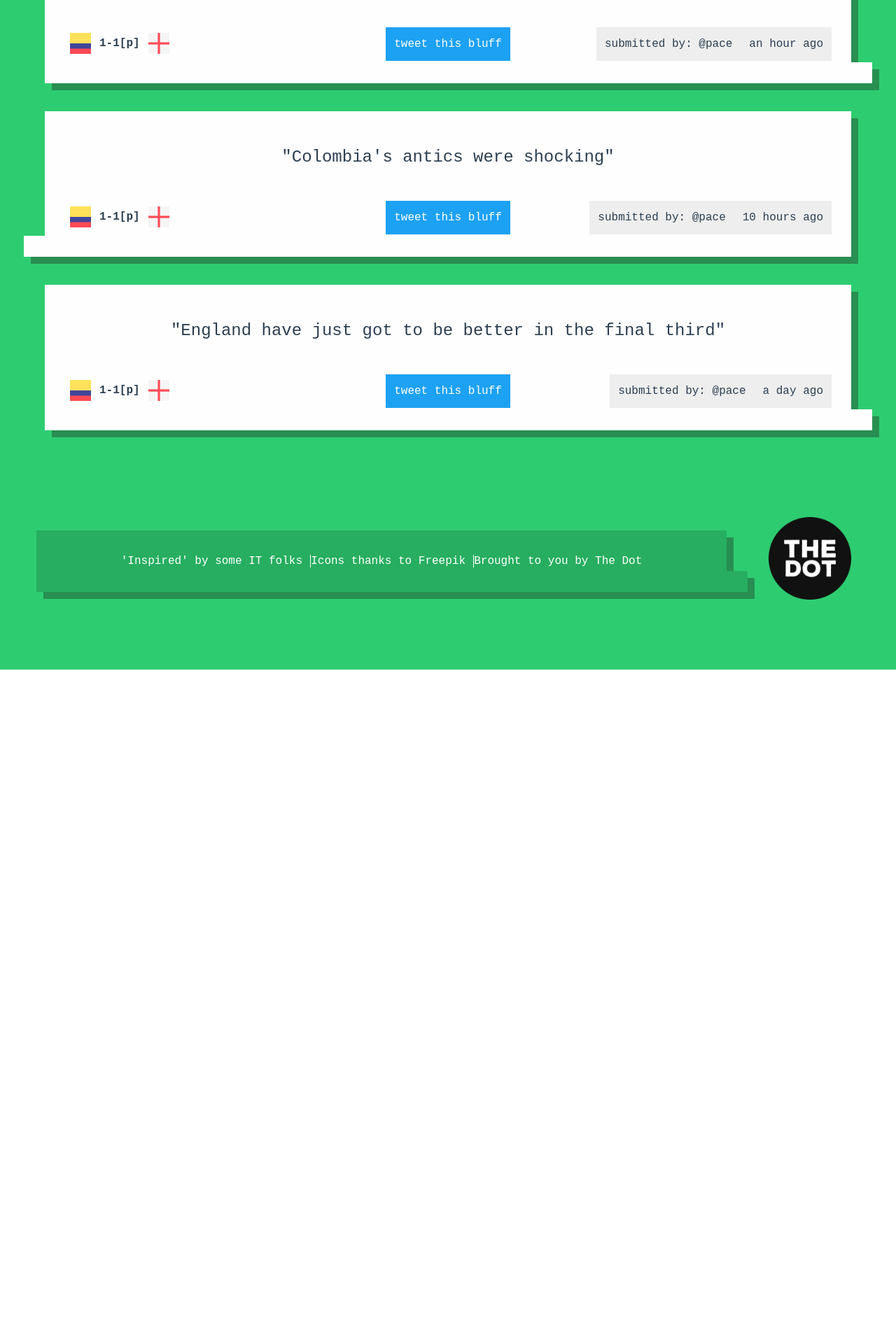
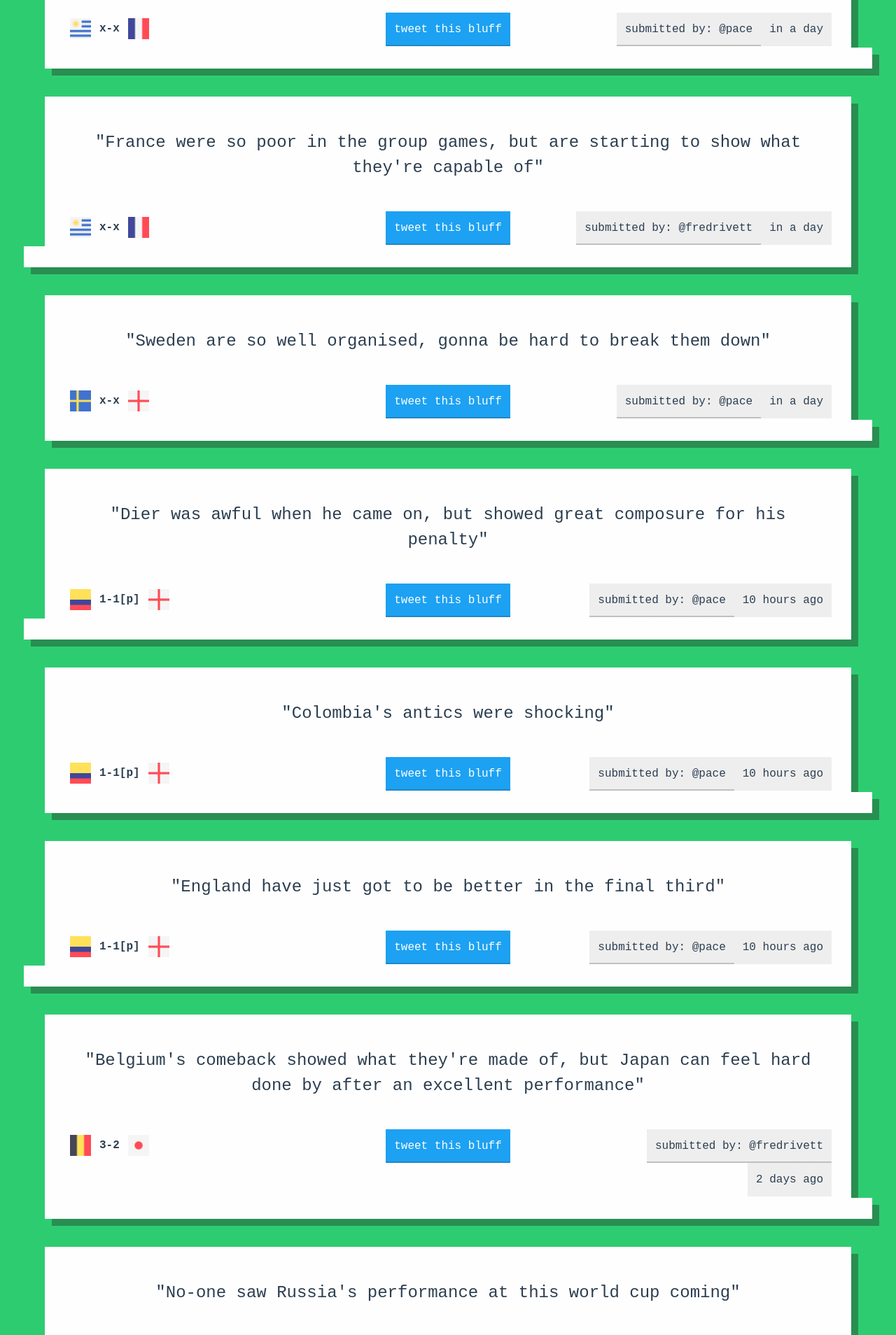
Before and after one commit to fredrivett/bluffball, a Vue app: page / in a window 1280 px wide. Shown: the part 600-2508 px from the top of the page at 70% size. Before the commit the page ends 1557 px from the top, so only its background shows below. Built offline with nearby package versions, Linux system fonts and the light colour scheme; a web font is replaced by a local one.

Commit message:
Add whats bluffball link to header, add more bluffs

```diff
--- a/index.html
+++ b/index.html
@@ -4,6 +4,17 @@
     <meta charset="utf-8">
     <meta name="viewport" content="width=device-width,initial-scale=1.0">
     <link href="https://fonts.googleapis.com/css?family=Nanum+Gothic+Coding" rel="stylesheet">
+
+    <!-- Global site tag (gtag.js) - Google Analytics -->
+    <script async src="https://www.googletagmanager.com/gtag/js?id=UA-121860378-1"></script>
+    <script>
+      window.dataLayer = window.dataLayer || [];
+      function gtag(){dataLayer.push(arguments);}
+      gtag('js', new Date());
+
+      gtag('set', 'anonymizeIp', true);
+      gtag('config', 'UA-121860378-1');
+    </script>
 
     <link rel="apple-touch-icon" sizes="180x180" href="/static/apple-touch-icon.png">
     <link rel="icon" type="image/png" sizes="32x32" href="/static/favicon-32x32.png">
--- a/src/App.vue
+++ b/src/App.vue
@@ -10,7 +10,10 @@
             <div class="o_block o_block--small o_block--bottom">
               <h1 class="is-size-1 is-uppercase">Bluffball<span class="is-size-3">.io</span></h1>
             </div>
-            <p class="is-size-5">Transform yourself into the armchair football<br class="is-hidden-mobile is-hidden-tablet-only"> pundit your friends seem to think they are</p>
+            <div class="o_block o_block--small o_block--bottom">
+              <p class="is-size-5">Transform yourself into the armchair football<br class="is-hidden-mobile is-hidden-tablet-only"> pundit your friends seem to think they are</p>
+            </div>
+            <a href="https://www.youtube.com/watch?v=msN7HNncHik&feature=youtu.be&t=2m13s" target="_blank" class="is-size-5"><strong>What's Bluffball?</strong></a>
           </div>
           <div class="column is-hidden-mobile is-one-third-tablet is-one-quarter-desktop" style="padding-left: 60px;">
             <img src="./assets/bluffball.png" class="c_bluffball">
@@ -24,11 +27,11 @@
     <footer class="section">
       <div class="o_block o_block--large container c_footer">
         <div class="columns is-centered is-vcentered">
-          <div class="section column o_block c_header__main o_border-list">
-            <a href="https://www.youtube.com/watch?v=msN7HNncHik&feature=youtu.be&t=2m13s" target="_blank">'Inspired' by some IT folks</a>
-            <a href="https://www.flaticon.com/authors/freepik" target="_blank" rel="nofollow">Icons thanks to Freepik</a>
-            <a href="https://www.producthunt.com/upcoming/the-dot" target="_blank" rel="nofollow">Brought to you by The Dot</a>
-          </div>
+          <ul class="section column o_block c_header__main o_border-list">
+            <li><a href="https://www.youtube.com/watch?v=msN7HNncHik&feature=youtu.be&t=2m13s" target="_blank">'Inspired' by some IT folks</a></li>
+            <li><a href="https://www.flaticon.com/authors/freepik" target="_blank" rel="nofollow">Icons thanks to Freepik</a></li>
+            <li><a href="https://www.producthunt.com/upcoming/the-dot" target="_blank" rel="nofollow">Brought to you by The Dot</a></li>
+          </ul>
           <div class="column is-one-fifth-tablet is-one-sixth-desktop is-hidden-mobile" style="padding-left: 60px; max-width: 190px;">
             <a href="https://www.producthunt.com/upcoming/the-dot" class="c_thedot">
               <img src="./assets/thedot.png">
@@ -148,6 +151,16 @@ body {
 
 a {
   color: inherit;
+  background-image: linear-gradient(to right, rgba($dark, 0.25) 0%, rgba($dark, 0.25) 100%);
+  background-repeat: repeat-x; // make it horizontal
+  background-position: 0 100%; // change the second value to adjust how far from the top the underline should be
+  background-size: 100% 0.15em; // change the second value to the desired height of the underline
+  text-decoration: none;
+
+  &:hover, &:focus, &:active {
+    text-decoration: none;
+    background-image: linear-gradient(to right, rgba($dark, 0.5) 0%, rgba($dark, 0.5) 100%);
+  }
 }
 
 
@@ -231,9 +244,13 @@ a {
 
 
 .o_border-list {
-  & > *:nth-last-child(n+2) {
-    border-right: 1px solid currentColor;
-    padding-right: 0.7em;
+  & > * {
+    display: inline-block;
+
+    &:nth-last-child(n+2) {
+      border-right: 1px solid currentColor;
+      padding-right: 0.7em;
+    }
   }
 }
 
@@ -247,6 +264,7 @@ a {
 
 .c_bar {
   display: block;
+  background: none;
   background-color: $green-dark;
   padding: 20px;
   color: $white;
@@ -254,6 +272,7 @@ a {
 
   @at-root a#{&} {
     &:hover {
+      background: none;
       background-color: $green-darker;
       color: $white;
     }
@@ -384,11 +403,15 @@ a {
 
 .c_thedot {
   display: block;
+  background: none;
+
   img {
     transition: all 0.25s cubic-bezier(0.175, 0.885, 0.32, 1.275);
   }
 
   &:hover {
+    background: none;
+
     img {
       transform: scale(1.2) rotate(-10deg);
       opacity: 0.9;
--- a/src/components/Home.vue
+++ b/src/components/Home.vue
@@ -1,5 +1,34 @@
 <template>
   <div class="o_block o_block--bottom container">
+    <QuoteBlock
+      quote="Cavani is a big miss for Uruguay, but they're so strong at the back"
+      team1="uruguay"
+      score="x-x"
+      team2="france"
+      byUsername="pace"
+      byTweet="https://twitter.com/pace"
+      timestamp="1530864013"
+    />
+
+    <QuoteBlock quote="France were so poor in the group games, but are starting to show what they're capable of"
+      team1="uruguay"
+      score="x-x"
+      team2="france"
+      byUsername="fredrivett"
+      byTweet="https://twitter.com/fredrivett"
+      timestamp="1530864013"
+    />
+
+    <QuoteBlock
+      quote="Sweden are so well organised, gonna be hard to break them down"
+      team1="sweden"
+      score="x-x"
+      team2="england"
+      byUsername="pace"
+      byTweet="https://twitter.com/pace"
+      timestamp="1530864013"
+    />
+
     <QuoteBlock
       quote="Dier was awful when he came on, but showed great composure for his penalty"
       team1="colombia"
@@ -7,7 +36,7 @@
       team2="england"
       byUsername="pace"
       byTweet="https://twitter.com/pace"
-      timestamp="1530735123"
+      timestamp="1530705123"
     />
 
     <QuoteBlock
@@ -27,7 +56,27 @@
       team2="england"
       byUsername="pace"
       byTweet="https://twitter.com/pace"
-      timestamp="1530635123"
+      timestamp="1530705123"
+    />
+
+    <QuoteBlock
+      quote="Belgium's comeback showed what they're made of, but Japan can feel hard done by after an excellent performance"
+      team1="belgium"
+      score="3-2"
+      team2="japan"
+      byUsername="fredrivett"
+      byTweet="https://twitter.com/fredrivett"
+      timestamp="1530604123"
+    />
+
+    <QuoteBlock
+      quote="No-one saw Russia's performance at this world cup coming"
+      team1="spain"
+      score="1-1[p]"
+      team2="russia"
+      byUsername="fredrivett"
+      byTweet="https://twitter.com/fredrivett"
+      timestamp="1530602123"
     />
   </div>
 </template>
```
Also changed, not shown: 10 other files (tests, documents, lock files or other folders).
